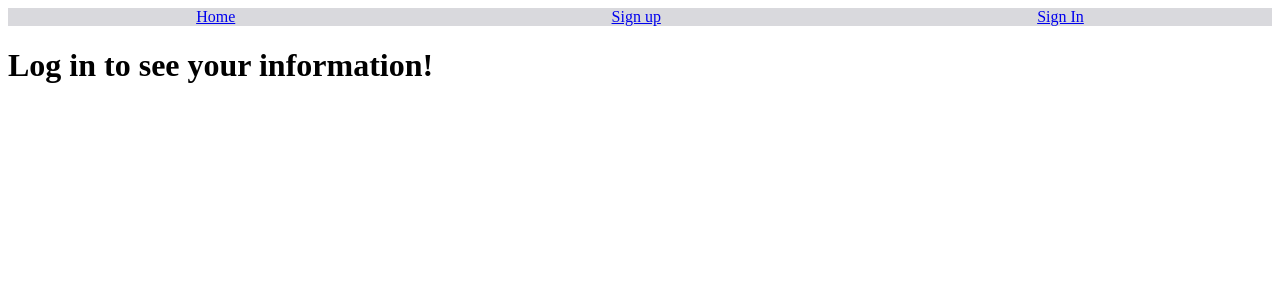
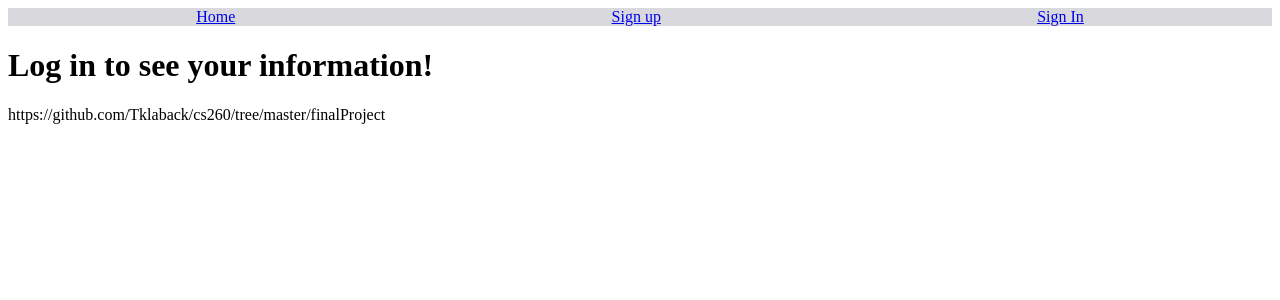
Before and after one commit to Tklaback/cs260, a React (Create React App) app in the folder finalProject/front-end/: page / in a window 1280 px wide. Shown: the top 300 px of the page. Built offline with nearby package versions, Linux system fonts and the light colour scheme; the HTML template or start-up script is replaced by a standard one.

Commit message:
added footer

```diff
--- a/finalProject/front-end/src/App.js
+++ b/finalProject/front-end/src/App.js
@@ -35,6 +35,9 @@ function App() {
           />
         </Routes>
       </BrowserRouter>
+      <footer style={{marginTop: '15px'}}>
+        https://github.com/Tklaback/cs260/tree/master/finalProject
+      </footer>
     </div>
   );
 }
```
